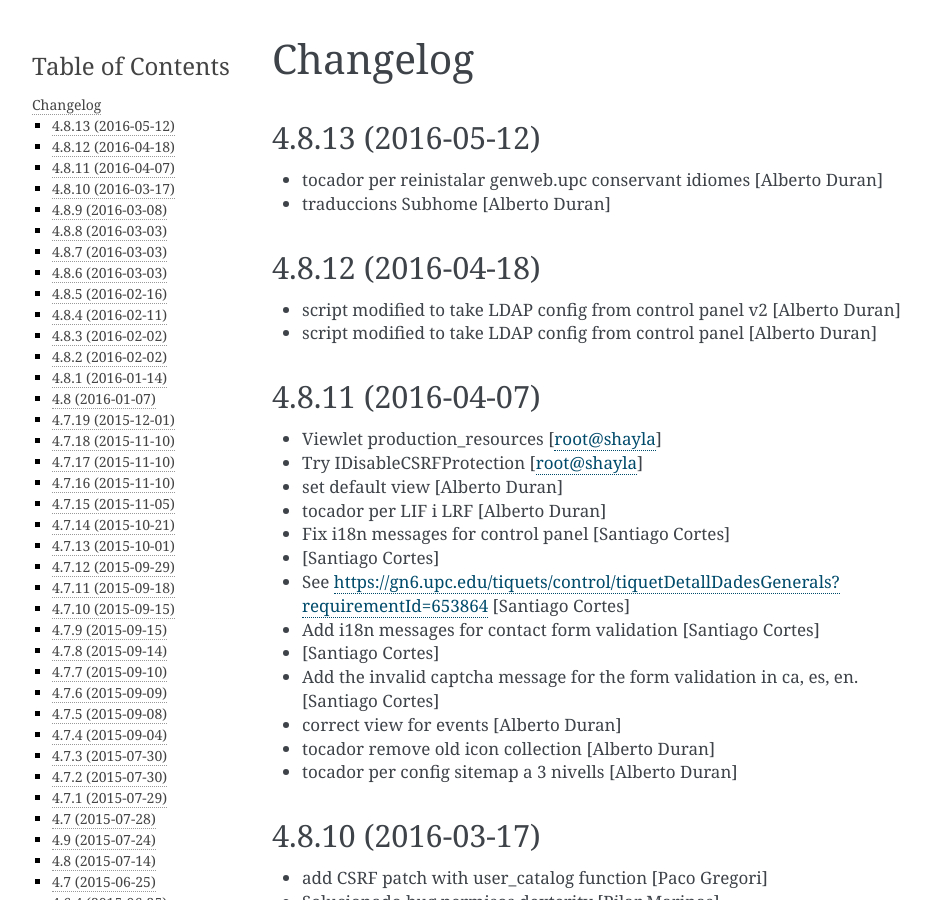
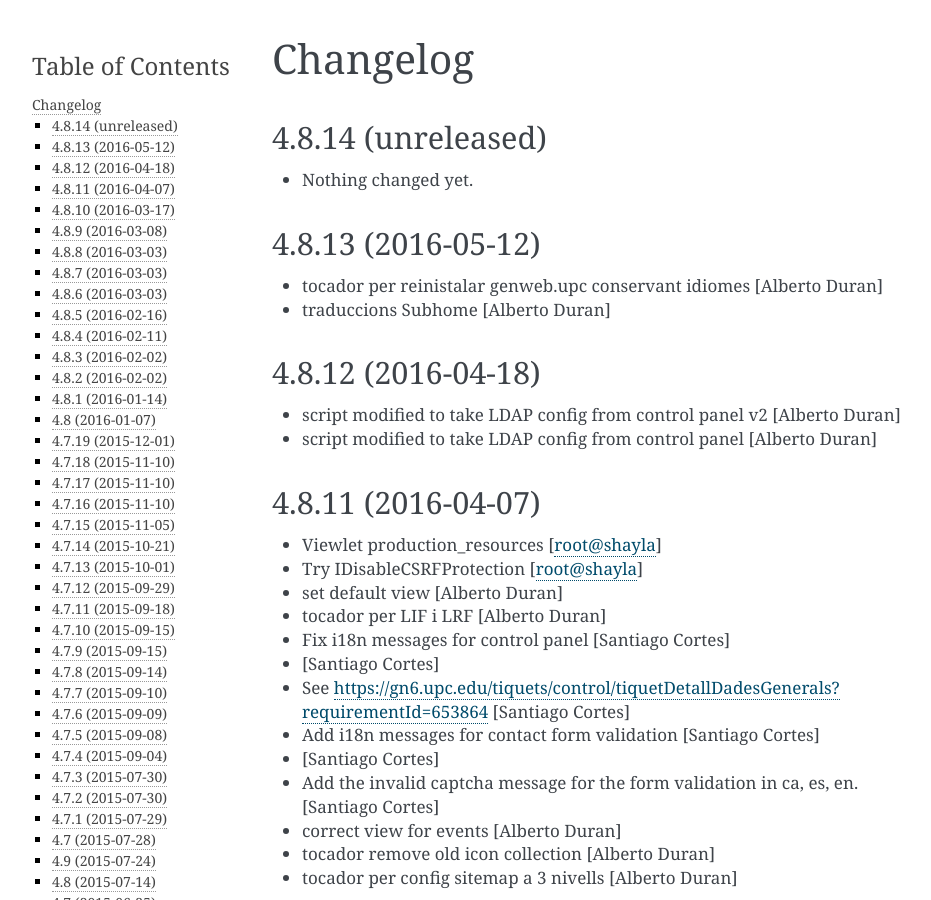
Before and after one commit to UPCnet/genweb.core, a Sphinx documentation site: the page built from docs/HISTORY.rst, in a window 1280 px wide and 900 px high. Shown: the whole window, without its empty margins (148-1079 px from the left). Built offline with Sphinx 7.4.7, drawn with Linux system fonts in a browser that asks for light colours.

Commit message:
Back to development: 4.8.14

```diff
--- a/docs/HISTORY.rst
+++ b/docs/HISTORY.rst
@@ -1,5 +1,11 @@
 Changelog
 =========
+
+4.8.14 (unreleased)
+-------------------
+
+- Nothing changed yet.
+
 
 4.8.13 (2016-05-12)
 -------------------
--- a/setup.py
+++ b/setup.py
@@ -1,7 +1,7 @@
 from setuptools import setup, find_packages
 import os
 
-version = '4.8.13'
+version = '4.8.14.dev0'
 
 README = open('README.rst').read()
 HISTORY = open(os.path.join('docs', 'HISTORY.rst')).read()
```
